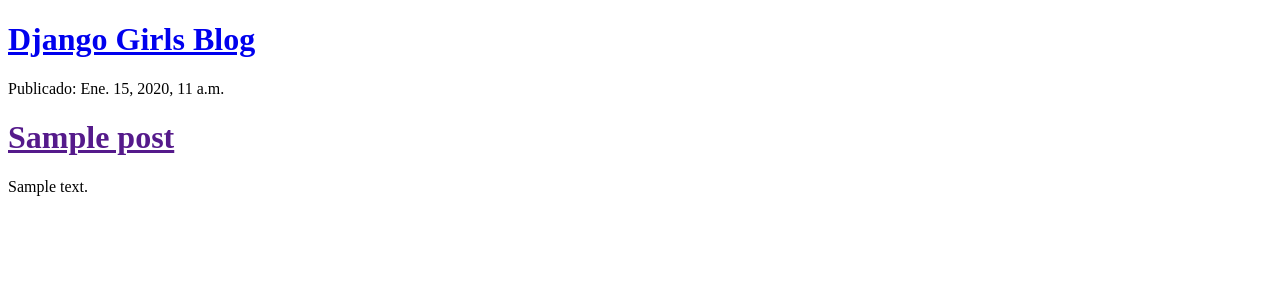
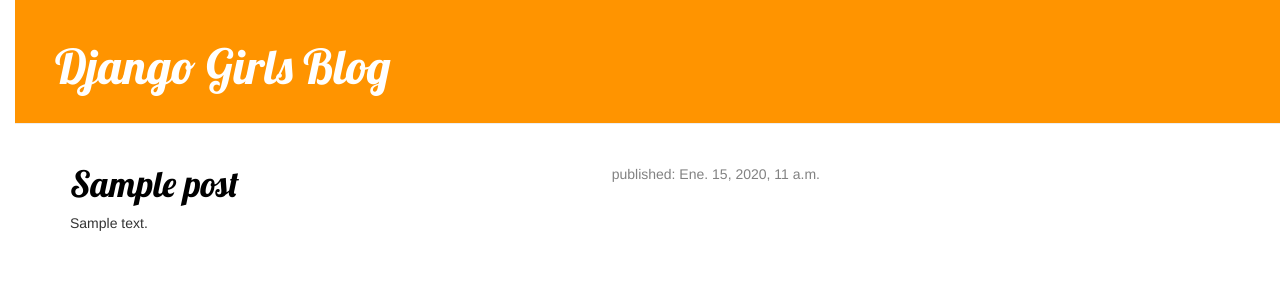
Before and after one commit to cristianM08/my-first-blog, a Django app: template blog/templates/blog/post_list.html in a window 1280 px wide. Shown: the top 302 px of the page. Run offline with Django 3.2, Linux system fonts and the light colour scheme; the template is opened without the code that fills it: values that come from a table or form of the project are taken from there, others are empty; tables that the repository leaves empty hold one stand-in row (values such as "Sample post"); some libraries are stand-ins or nearby versions.

Commit message:
Afegides vistes i plantilla per al detall del post del blog i CSS

```diff
--- /dev/null
+++ b/blog/static/css/blog.css
@@ -0,0 +1,54 @@
+h1 a {
+    color:#FCA205;
+    font-family: 'Lobster';
+}
+body {
+    padding-left: 15px;
+}
+.page-header {
+    background-color: #ff9400;
+    margin-top: 0;
+    padding: 20px 20px 20px 40px;
+}
+
+.page-header h1, .page-header h1 a, .page-header h1 a:visited, .page-header h1 a:active {
+    color: #ffffff;
+    font-size: 36pt;
+    text-decoration: none;
+}
+
+.content {
+    margin-left: 40px;
+}
+
+h1, h2, h3, h4 {
+    font-family: 'Lobster', cursive;
+}
+
+.date {
+    float: right;
+    color: #828282;
+}
+
+.save {
+    float: right;
+}
+
+.post-form textarea, .post-form input {
+    width: 100%;
+}
+
+.top-menu, .top-menu:hover, .top-menu:visited {
+    color: #ffffff;
+    float: right;
+    font-size: 26pt;
+    margin-right: 20px;
+}
+
+.post {
+    margin-bottom: 70px;
+}
+
+.post h1 a, .post h1 a:visited {
+    color: #000000;
+}
--- /dev/null
+++ b/blog/templates/blog/base.html
@@ -0,0 +1,24 @@
+<!DOCTYPE html>
+{% load static %}
+<html>
+    <head>
+        <title>Django Girls blog</title>
+        <link rel="stylesheet" href="//maxcdn.bootstrapcdn.com/bootstrap/3.2.0/css/bootstrap.min.css">
+        <link rel="stylesheet" href="//maxcdn.bootstrapcdn.com/bootstrap/3.2.0/css/bootstrap-theme.min.css">
+        <link rel="stylesheet" href="{% static 'css/blog.css' %}">
+        <link href="//fonts.googleapis.com/css?family=Lobster&subset=latin,latin-ext" rel="stylesheet" type="text/css">
+    </head>
+    <body>
+    <div class="page-header">
+        <h1><a href="/">Django Girls Blog</a></h1>
+    </div>
+    <div class="content container">
+        <div class="row">
+            <div class="col-md-8">
+            {% block content %}
+            {% endblock %}
+            </div>
+        </div>
+    </div>
+</body>
+</html>
--- a/blog/templates/blog/post_list.html
+++ b/blog/templates/blog/post_list.html
@@ -1,18 +1,17 @@
-<!DOCTYPE html>
-<html>
-    <head>
-        <title>Django Girls blog</title>
-    </head>
-    <body>
-        <div>
-            <h1><a href="/">Django Girls Blog</a></h1>
-            {% for post in posts %}
-                <div>
-                    <p>Publicado: {{ post.published_date }}</p>
-                    <h1><a href=""> {{ post.title }}</a></h1>
-                    <p>{{ post.text|linebreaksbr }}</p>
-                </div>
-            {% endfor %}
+{% extends 'blog/base.html' %}
+
+{% block content %}
+
+    {% for post in posts %}
+
+        <div class="post">
+            <div class="date">
+                <p>published: {{ post.published_date }}</p>
+            </div>
+            <h1><a href="{% url 'post_detail' pk=post.pk %}">{{ post.title }}</a></h1>
+            <p>{{ post.text|linebreaksbr }}</p>
         </div>
-    </body>
-</html>
+
+    {% endfor %}
+
+{% endblock %}
--- a/blog/urls.py
+++ b/blog/urls.py
@@ -3,4 +3,5 @@
 
 urlpatterns = [
     path('', views.post_list, name='post_list'),
+    path('post/<int:pk>/', views.post_detail, name='post_detail'),
 ]
--- a/blog/views.py
+++ b/blog/views.py
@@ -1,4 +1,4 @@
-from django.shortcuts import render
+from django.shortcuts import render, get_object_or_404
 from .models import Post
 from django.utils import timezone
 
@@ -8,3 +8,7 @@
 def post_list(request):
     posts = Post.objects.filter(published_date__lte = timezone.now()).order_by('published_date')
     return render(request, 'blog/post_list.html', {'posts': posts})
+
+def post_detail(request, pk):
+    post = get_object_or_404(Post, pk=pk)
+    return render (request, 'blog/post_detail.html', {'post': post})
```
Also changed, not shown: blog/templates/blog/post_detail.html (added, +15 -0 lines).
